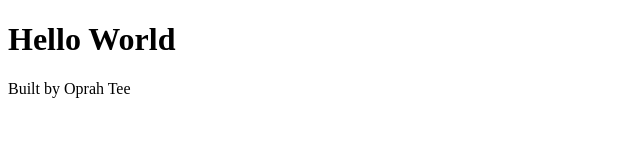
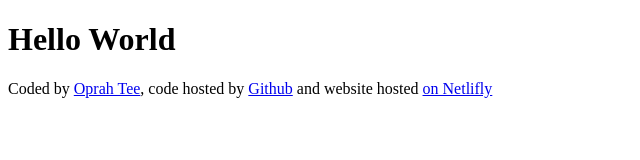
Before and after one commit to Oprah-Git/Imozulu, a plain HTML site: page index.html in a window 1280 px wide. Shown: the whole page, without its empty margins (0-640 px from the left). Drawn offline with Linux system fonts and the light colour scheme.

Commit message:
Added links to the footer

```diff
--- a/index.html
+++ b/index.html
@@ -7,6 +7,11 @@
 </head>
 <body>
     <h1>Hello World</h1>
-    <footer>Built by Oprah Tee</footer>
+    <footer>
+        Coded by <a href="https://github.com/Oprah-Git" target="_blank"> Oprah Tee</a>, code hosted by
+        <a href="https://github.com/Oprah-Git/Imozulu" target="_blank">Github</a> and website hosted
+        <a href="https://imozulu-oprah-app.netlify.app/" target="_blank">on Netlifly</a>
+
+    </footer>
 </body>
 </html>
```
